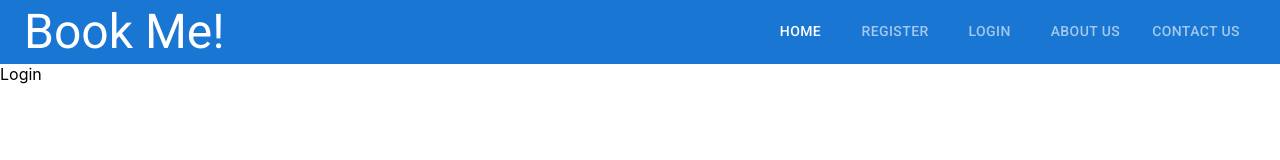
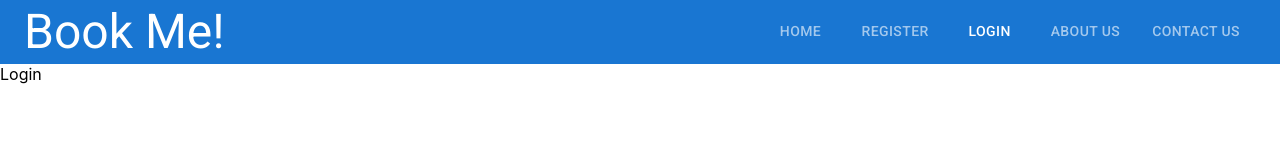
Before and after one commit to keithwv/codebusters, a React (Create React App) app in the folder client/: page /Login in a window 1280 px wide. Shown: the top 160 px of the page. Built offline with nearby package versions, Linux system fonts and the light colour scheme.

Commit message:
created a useEffect hook for Header component so that links on toolbar render properly

```diff
--- a/client/src/Components/User Interface/Header.js
+++ b/client/src/Components/User Interface/Header.js
@@ -1,4 +1,4 @@
-import React, { useState } from "react";
+import React, { useState, useEffect } from "react";
 import AppBar from "@mui/material/AppBar";
 import Toolbar from "@mui/material/Toolbar";
 import useScrollTrigger from "@mui/material/useScrollTrigger";
@@ -42,6 +42,20 @@ const Header = (props) => {
     setValue(value);
   };
 
+  useEffect(() => {
+    if (window.location.pathname === "/" && value !== 0) {
+      setValue(0)
+    } else if (window.location.pathname === "/Register" && value !==1) {
+      setValue(1)
+    } else if (window.location.pathname === "/Login" && value !==2) {
+      setValue(2)
+    } else if (window.location.pathname === "/AboutUs" && value !==3) {
+      setValue(3)
+    } else if (window.location.pathname === "/ContactUs" && value !==4) {
+      setValue(4)
+    }
+  }, [value]);
+
   return (
     <>
       <ElevationScroll>
```
